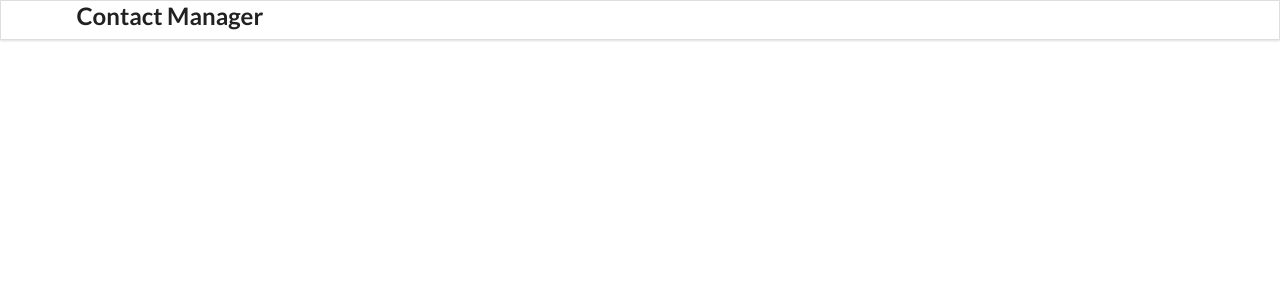
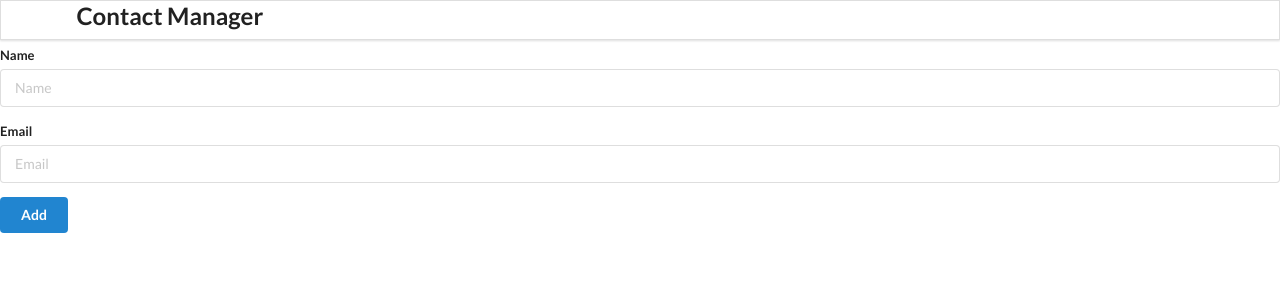
Before and after one commit to juliancameron79/giggle, a React (Create React App) app: page / in a window 1280 px wide. Shown: the top 300 px of the page. Built offline with nearby package versions, Linux system fonts and the light colour scheme.

Commit message:
Basic setup for add contact component completed

```diff
--- a/src/components/AddContact.js
+++ b/src/components/AddContact.js
@@ -0,0 +1,22 @@
+import React from "react";
+class AddContact extends React.Component {
+  render() {
+    return (
+      <div className="ui main">
+        <h2>Add Contact</h2>
+        <form className="ui form">
+          <div className="field">
+            <label>Name</label>
+            <input type="text" name="name" placeholder="Name" />
+          </div>
+          <div className="field">
+            <label>Email</label>
+            <input type="text" name="email" placeholder="Email" />
+          </div>
+          <button className="ui button blue">Add</button>
+        </form>
+      </div>
+    );
+  }
+}
+export default AddContact;
--- a/src/components/App.js
+++ b/src/components/App.js
@@ -6,9 +6,11 @@ import ContactList from "./ContactList";
 
 function App() {
   return (
-    <Header></Header>
-    // <AddContact></AddContact>
-    // <ContactList></ContactList>
+    <div>
+      <Header></Header>
+      <AddContact></AddContact>
+      {/* // <ContactList></ContactList> */}
+    </div>
   );
 }
 
```
